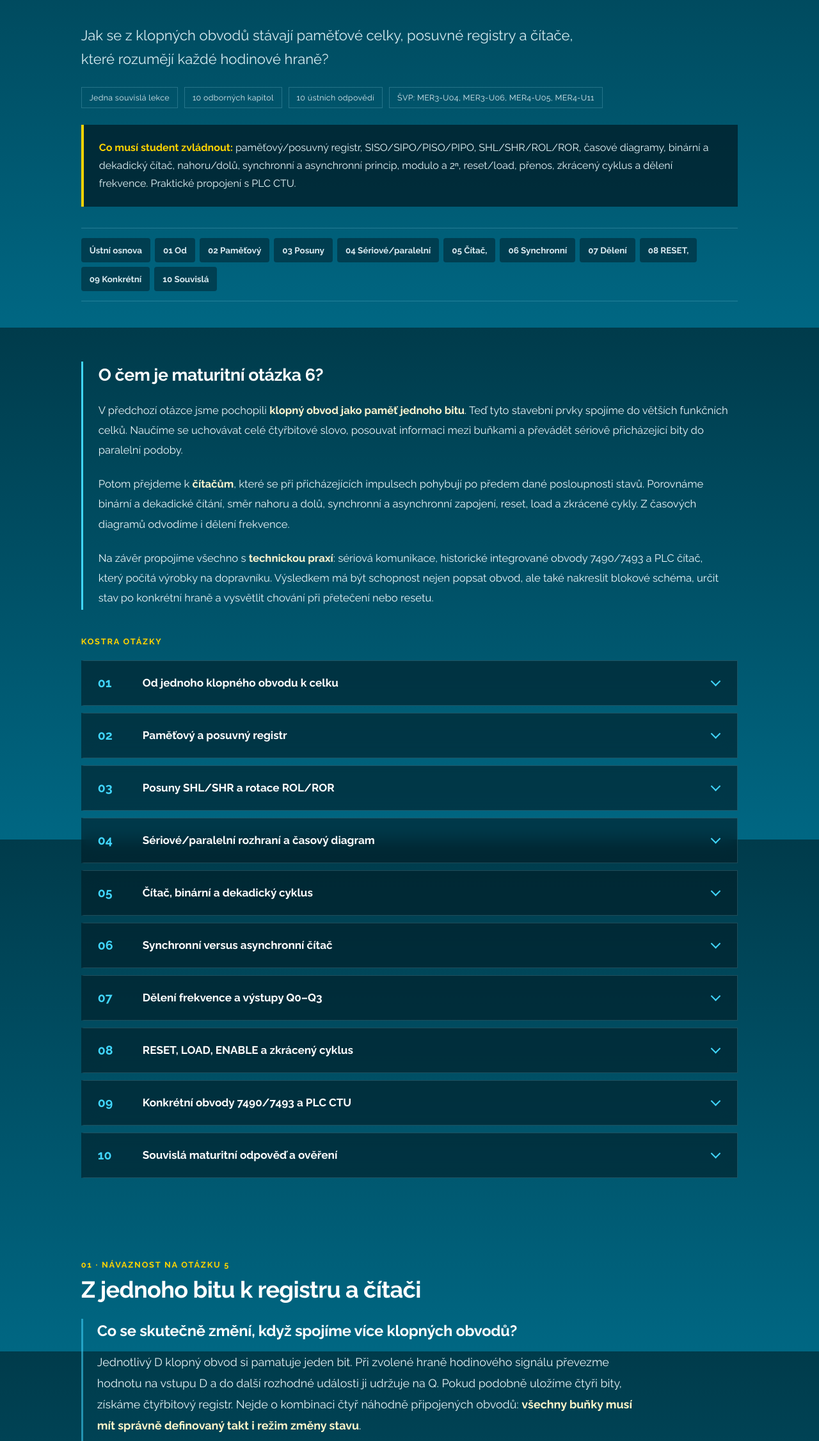
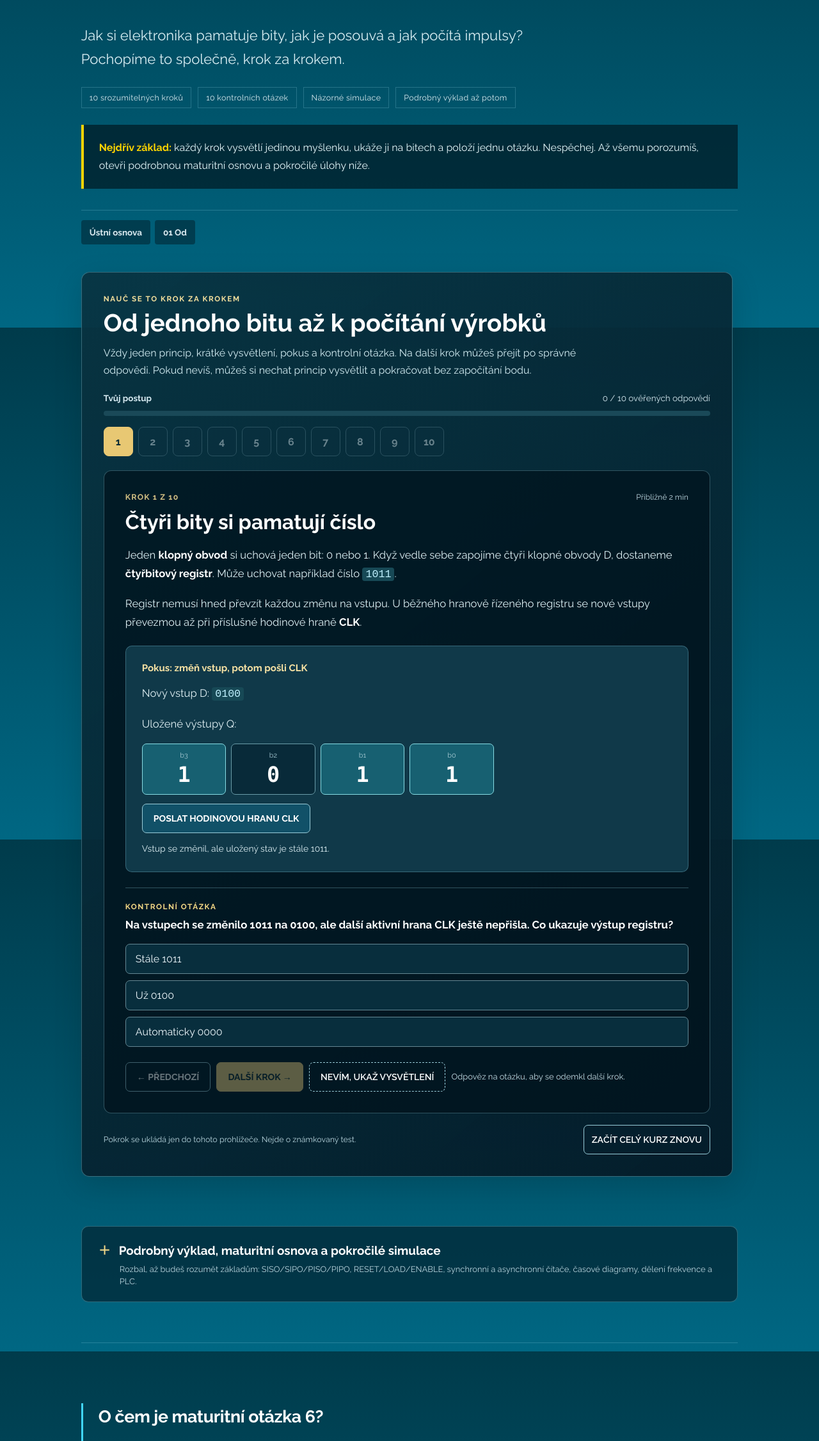
Before and after one commit to lkostak/skola-vdf, a plain HTML site: page mechatronika/maturita/06-registry-citace/index.html in a window 1280 px wide. Shown: the part 288-2540 px from the top of the page at 64% size. Drawn offline with Linux system fonts and the light colour scheme.

Commit message:
feat(maturita06): make interactive guided course primary and keep full material expandable

```diff
--- a/mechatronika/maturita/06-registry-citace/index.html
+++ b/mechatronika/maturita/06-registry-citace/index.html
@@ -1,13 +1,32 @@
 <!doctype html><html lang="cs"><head><meta charset="utf-8"><meta name="viewport" content="width=device-width,initial-scale=1">
 <meta name="description" content="Otázka 06 Mechatronika: registry, posuvy, rotace, časové diagramy, binární a dekadické čítače, synchronní/ripple, reset, modulo, f/2 a PLC CTU.">
 <title>Maturitní otázka 06 | Registry a čítače</title>
-<link href="https://fonts.googleapis.com/css2?family=Raleway:wght@200;400;600;700&display=swap" rel="stylesheet"><link rel="stylesheet" href="../../../assets/css/site.css"><link rel="stylesheet" href="../05a-pamet-rs/lesson.css"><link rel="stylesheet" href="../05-sekvencni-logika/outline.css"><link rel="stylesheet" href="lesson.css"></head>
+<link href="https://fonts.googleapis.com/css2?family=Raleway:wght@200;400;600;700&display=swap" rel="stylesheet"><link rel="stylesheet" href="../../../assets/css/site.css"><link rel="stylesheet" href="../05a-pamet-rs/lesson.css"><link rel="stylesheet" href="../05-sekvencni-logika/outline.css"><link rel="stylesheet" href="lesson.css"><link rel="stylesheet" href="guide.css"></head>
 <body class="lesson-page seq-page"><nav class="topbar"><a href="../../../">Portál</a><span class="crumb">/</span><a href="../">Maturita</a><span class="crumb">/ 06</span></nav>
 <main class="content lesson-shell"><header class="hero"><div class="eyebrow">MATURITNÍ OTÁZKA 06</div><h1>Registry a čítače</h1>
-<p class="lead">Jak se z klopných obvodů stávají paměťové celky, posuvné registry a čítače, které rozumějí každé hodinové hraně?</p>
-<div class="chapter-meta"><span>Jedna souvislá lekce</span><span>10 odborných kapitol</span><span>10 ústních odpovědí</span><span>ŠVP: MER3-U04, MER3-U06, MER4-U05, MER4-U11</span></div>
-<div class="scope-note"><strong>Co musí student zvládnout:</strong> paměťový/posuvný registr, SISO/SIPO/PISO/PIPO, SHL/SHR/ROL/ROR, časové diagramy, binární a dekadický čítač, nahoru/dolů, synchronní a asynchronní princip, modulo a 2ⁿ, reset/load, přenos, zkrácený cyklus a dělení frekvence. Praktické propojení s PLC CTU.</div></header>
-<nav class="chapter-nav" aria-label="Obsah výukové otázky"><a href="#osnova">Ústní osnova</a><a href="#uvod">01 Od</a><a href="#registry">02 Paměťový</a><a href="#posuvy">03 Posuny</a><a href="#casovani">04 Sériové/paralelní</a><a href="#citace">05 Čítač,</a><a href="#synchronni">06 Synchronní</a><a href="#frekvence">07 Dělení</a><a href="#rizeni">08 RESET,</a><a href="#praxe">09 Konkrétní</a><a href="#overeni">10 Souvislá</a></nav>
+<p class="lead">Jak si elektronika pamatuje bity, jak je posouvá a jak počítá impulsy? Pochopíme to společně, krok za krokem.</p>
+<div class="chapter-meta"><span>10 srozumitelných kroků</span><span>10 kontrolních otázek</span><span>Názorné simulace</span><span>Podrobný výklad až potom</span></div>
+<div class="scope-note"><strong>Nejdřív základ:</strong> každý krok vysvětlí jedinou myšlenku, ukáže ji na bitech a položí jednu otázku. Nespěchej. Až všemu porozumíš, otevři podrobnou maturitní osnovu a pokročilé úlohy níže.</div></header>
+<nav class="chapter-nav" aria-label="Obsah výukové otázky"><a href="#osnova">Ústní osnova</a><a href="#uvod">01 Od</a><section id="rychlokurz" class="lesson-guide" aria-labelledby="guideHeading">
+ <div class="guide-kicker">NAUČ SE TO KROK ZA KROKEM</div>
+ <h2 class="guide-heading" id="guideHeading">Od jednoho bitu až k počítání výrobků</h2>
+ <p class="guide-lead">Vždy jeden princip, krátké vysvětlení, pokus a kontrolní otázka. Na další krok můžeš přejít po správné odpovědi. Pokud nevíš, můžeš si nechat princip vysvětlit a pokračovat bez započítání bodu.</p>
+ <div class="guide-progress-head"><strong>Tvůj postup</strong><span id="guideProgressText">0 / 10 ověřených odpovědí</span></div>
+ <div class="guide-progress-track" role="progressbar" aria-label="Zvládnuté kontrolní otázky"><span id="guideProgressBar"></span></div>
+ <nav id="guideStepNav" class="guide-step-nav" aria-label="Jednotlivé kroky výuky"></nav>
+ <div id="guidedStage" class="guide-card" aria-label="Aktuální výukový krok">
+  <h3>Začni jedním bitem</h3><p>Jeden klopný obvod uchová jeden bit. Čtyři společně vytvoří registr. Interaktivní výklad se zobrazí po načtení stránky.</p>
+ </div>
+ <noscript><p>Interaktivní průvodce vyžaduje JavaScript. Podrobný výklad je dostupný v rozbalovací části níže i bez něj.</p></noscript>
+ <div class="guide-footer"><span>Pokrok se ukládá jen do tohoto prohlížeče. Nejde o známkovaný test.</span>
+  <button type="button" class="guide-restart" id="guideReset">Začít celý kurz znovu</button></div>
+</section>
+<details id="podrobne" class="guide-deep">
+ <summary>Podrobný výklad, maturitní osnova a pokročilé simulace
+  <small>Rozbal, až budeš rozumět základům: SISO/SIPO/PISO/PIPO, RESET/LOAD/ENABLE, synchronní a asynchronní čítače, časové diagramy, dělení frekvence a PLC.</small>
+ </summary>
+ <div class="guide-deep-body">
+<a href="#registry">02 Paměťový</a><a href="#posuvy">03 Posuny</a><a href="#casovani">04 Sériové/paralelní</a><a href="#citace">05 Čítač,</a><a href="#synchronni">06 Synchronní</a><a href="#frekvence">07 Dělení</a><a href="#rizeni">08 RESET,</a><a href="#praxe">09 Konkrétní</a><a href="#overeni">10 Souvislá</a></nav>
 <section class="section"><div class="question-overview" aria-labelledby="overview-title"><h2 id="overview-title">O čem je maturitní otázka 6?</h2>
 <p>V předchozí otázce jsme pochopili <strong>klopný obvod jako paměť jednoho bitu</strong>. Teď tyto stavební prvky spojíme do větších funkčních celků. Naučíme se uchovávat celé čtyřbitové slovo, posouvat informaci mezi buňkami a převádět sériově přicházející bity do paralelní podoby.</p>
 <p>Potom přejdeme k <strong>čítačům</strong>, které se při přicházejících impulsech pohybují po předem dané posloupnosti stavů. Porovnáme binární a dekadické čítání, směr nahoru a dolů, synchronní a asynchronní zapojení, reset, load a zkrácené cykly. Z časových diagramů odvodíme i dělení frekvence.</p>
@@ -102,5 +121,6 @@
 <aside class="worked-example"><h3>Modelová ústní odpověď</h3><p>„Registr je skupina klopných obvodů, které společně uchovávají několik bitů. Posuvný registr přesouvá bity mezi buňkami při hodinové hraně. Čítač oproti tomu při impulsech přechází mezi číselnými stavy. Čtyřbitový binární čítač má 16 stavů, dekadický pouze deset. U synchronního čítače se stav mění na společném taktu, u ripple se změny šíří stupni. Na binárním čítači můžeme dělit frekvenci a v PLC používáme čítače událostí například k počítání výrobků.“</p></aside>
 <nav class="lesson-bottom-nav"><a href="../05-sekvencni-logika/">← Opakovat klopné obvody 05</a><a href="../">Přehled maturitních otázek →</a></nav>
 </section>
-<footer class="footer">VOŠ, SPŠ a SOŠ Varnsdorf · Mechatronika a robotika · Maturitní otázka 06 · Pracovní podoba k pedagogické revizi</footer></main>
-<script src="../../../assets/js/sequential-blocks-core.js"></script><script src="app.js"></script></body></html>
+<footer class="footer">VOŠ, SPŠ a SOŠ Varnsdorf · Mechatronika a robotika · Maturitní otázka 06 · Pracovní podoba k pe</div></details>
+dagogické revizi</footer></main>
+<script src="../../../assets/js/sequential-blocks-core.js"></script><script src="app.js"></script><script src="guide.js"></script></body></html>
```
